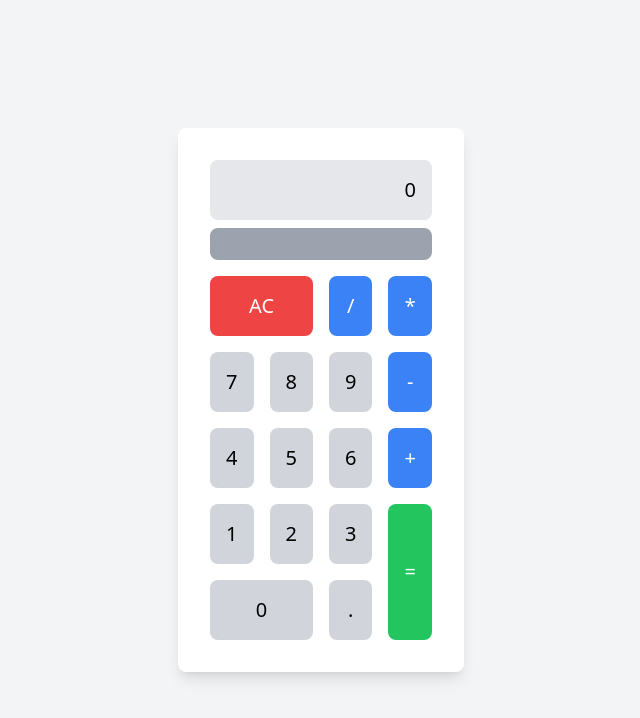
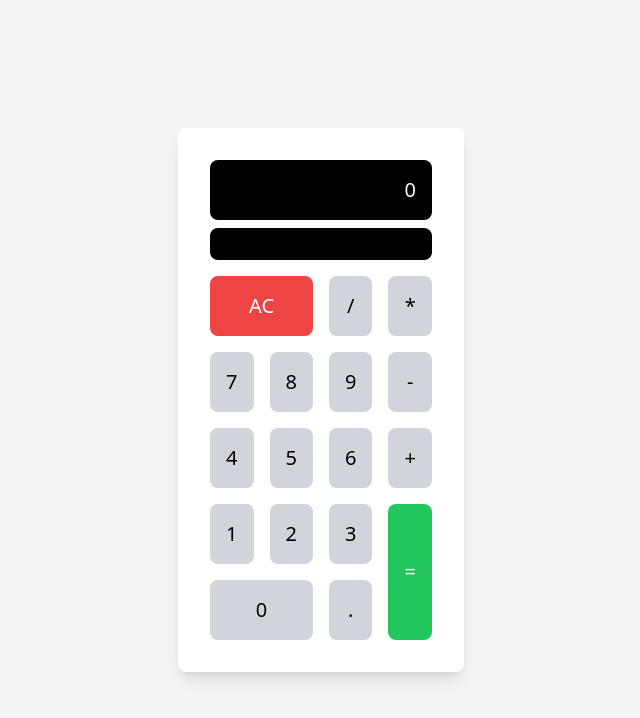
Before and after one commit to Hasinarahman/js-calculator, a React (Create React App) app: page / in a window 1280 px wide. Shown: the top 718 px of the page, without its empty margins (319-959 px from the left). Built offline with nearby package versions, Linux system fonts and the light colour scheme.

Commit message:
adding button

```diff
--- a/src/App.js
+++ b/src/App.js
@@ -1,6 +1,7 @@
 import React from 'react';
 import Calculator from './component/Calculator';
-import './index.css'
+import './index.css';
+
 
 const App = () => {
   return (
--- a/src/component/Calculator.js
+++ b/src/component/Calculator.js
@@ -1,9 +1,11 @@
 import React, { useState } from 'react';
+
 
 const Calculator = () => {
   const [input, setInput] = useState('0');
   const [formula, setFormula] = useState('');
   const [evaluated, setEvaluated] = useState(false);
+
 
   const handleClear = () => {
     setInput('0');
@@ -94,6 +96,9 @@ const Calculator = () => {
           break;
         case '/':
           numStack.push(a / b);
+          break
+        case '+()-':
+            numStack.push(a + (-b))
           break;
         default:
           break;
@@ -128,11 +133,11 @@ const Calculator = () => {
         <div className="mb-4">
           <div
             id="display"
-            className="bg-gray-200 p-4 rounded-lg text-right text-xl mb-2"
+            className="bg-black p-4 rounded-lg text-right text-xl mb-2 text-white"
           >
             {input}
           </div>
-          <div className="bg-gray-400 p-4 rounded-lg text-right text-sm font-bold">
+          <div className="bg-black p-4 rounded-lg text-right text-sm font-bold text-white">
             {formula}
           </div>
         </div>
@@ -149,14 +154,14 @@ const Calculator = () => {
 
           <button
             id="divide"
-            className="bg-blue-500 text-white p-4 rounded-lg text-xl hover:bg-blue-700 focus:outline-none"
+            className="bg-gray-300  text-black p-4 rounded-lg text-xl hover:bg-blue-700 focus:outline-none"
             onClick={() => handleOperator('/')}
           >
             /
           </button>
           <button
             id="multiply"
-            className="bg-blue-500 text-white p-4 rounded-lg text-xl hover:bg-blue-700 focus:outline-none"
+            className="bg-gray-300  text-black p-4 rounded-lg text-xl hover:bg-blue-700 focus:outline-none"
             onClick={() => handleOperator('*')}
           >
             *
@@ -185,7 +190,7 @@ const Calculator = () => {
           </button>
           <button
             id="subtract"
-            className="bg-blue-500 text-white p-4 rounded-lg text-xl hover:bg-blue-700 focus:outline-none"
+            className="bg-gray-300  text-black p-4 rounded-lg text-xl hover:bg-blue-700 focus:outline-none"
             onClick={() => handleOperator('-')}
           >
             -
@@ -214,7 +219,7 @@ const Calculator = () => {
           </button>
           <button
             id="add"
-            className="bg-blue-500 text-white p-4 rounded-lg text-xl hover:bg-blue-700 focus:outline-none"
+            className="bg-gray-300  text-black p-4 rounded-lg text-xl hover:bg-blue-700 focus:outline-none"
             onClick={() => handleOperator('+')}
           >
             +
```
